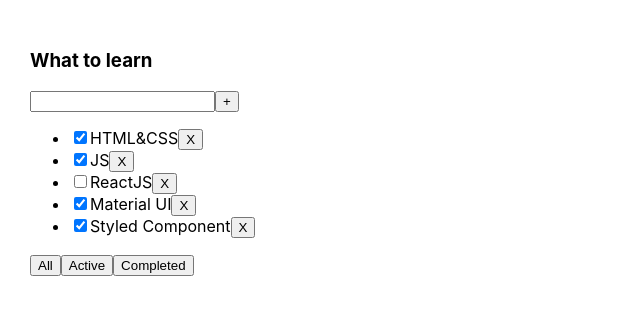
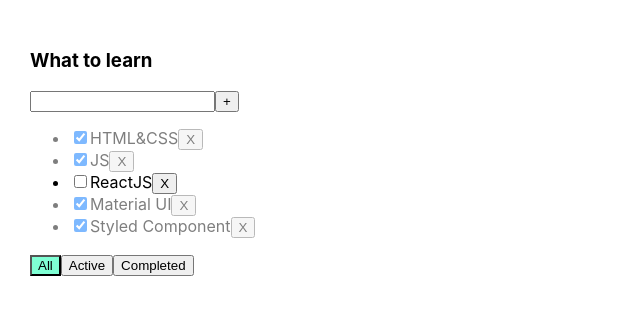
Before and after one commit to aigul-ermak/todolist-1, a React (Create React App) app: page / in a window 1280 px wide. Shown: the top 314 px of the page, without its empty margins (0-640 px from the left). Built offline with nearby package versions, Linux system fonts and the light colour scheme.

Commit message:
Lesson 4

```diff
--- a/src/App.css
+++ b/src/App.css
@@ -6,3 +6,20 @@
 .App > div {
   margin-right: 50px;
 }
+
+
+.error {
+  border: red 1px solid;
+}
+
+.error-message {
+  color: red;
+}
+
+.active-filter {
+  background-color: aquamarine;
+}
+
+.is-done {
+  opacity: 0.5;
+}
--- a/src/App.tsx
+++ b/src/App.tsx
@@ -17,15 +17,6 @@
     )
 
     let [filter, setFilter] = useState<'all'|'active'|'completed'>('all')
-
-    let tasksForTodolist = tasks;
-
-    if (filter === 'active') {
-        tasksForTodolist = tasks.filter(t => t.isDone === false)
-    }
-    if(filter === 'completed') {
-        tasksForTodolist = tasks.filter(t => t.isDone)
-    }
 
     function removeTask(id: string) {
     tasks = tasks.filter(t => t.id !== id)
@@ -48,6 +39,24 @@
 
     }
 
+    let tasksForTodolist = tasks;
+
+    if (filter === 'active') {
+        tasksForTodolist = tasks.filter(t => t.isDone === false)
+    }
+    if(filter === 'completed') {
+        tasksForTodolist = tasks.filter(t => t.isDone)
+    }
+
+    function changeStatus (id: string, isDone: boolean){
+
+    let task = tasks.find(t => t.id === id)
+        if (task) {
+            task.isDone = isDone;
+            setTasks([...tasks])
+        }
+    }
+
 
     return (
         <div className="App">
@@ -57,6 +66,8 @@
                 removeTask={removeTask}
                 changeFilter={changeFilter}
                 addTask={addTask}
+                changeStatus={changeStatus}
+                filter={filter}
             />
         </div>
     );
--- a/src/Todolist.tsx
+++ b/src/Todolist.tsx
@@ -14,23 +14,31 @@
     removeTask: (taskId: string) => void;
     changeFilter: (value: FilterValueType) => void;
     addTask: (title: string) => void;
+    changeStatus:(id: string, isDone: boolean) => void;
+    filter: FilterValueType;
 }
 
 const Todolist = (props: TodolistPropsType) => {
 
     const [title, setTitle] = useState<string>('')
+    let [error,setError] = useState<string>('')
 
     const addTask = () => {
-        props.addTask(title)
-
-        setTitle('');
+        if(title.trim() !=='') {
+            props.addTask(title);
+            setTitle('');
+        } else {
+            setError("Title!!!")
+        }
     }
 
     const onChangeHandler =(e: ChangeEvent<HTMLInputElement>) => {
        setTitle(e.currentTarget.value)
+        // console.log(e.currentTarget.value)
     }
 
     const onKeyPressHandler = (e: KeyboardEvent<HTMLInputElement>) => {
+        setError('')
         if (e.key === 'Enter') {
             addTask()
         }
@@ -54,15 +62,22 @@
                        onChange={onChangeHandler}
                        onKeyPress={onKeyPressHandler}/>
                 <button onClick={addTask}>+</button>
+
+                {error && <div className="error-message">{error}</div>}
+
             </div>
-            <ul>
+            <ul >
                 {props.tasks.map(t => {
 
                     const removeTaskHandler = () => {
                         props.removeTask(t.id)
                     }
+                    const onStatusChange = (e: ChangeEvent<HTMLInputElement>) => {
+                        let newIsDoneValue = e.currentTarget.checked;
+                        props.changeStatus(t.id, newIsDoneValue)
+                    }
                     return (
-                        <li key={t.id}><input type="checkbox" checked={t.isDone}/>
+                        <li key={t.id} className={t.isDone ? 'is-done' : ''}><input type="checkbox" checked={t.isDone} onChange={onStatusChange}/>
                             <span>{t.title}</span>
                             <button onClick={removeTaskHandler}>X</button>
                         </li>
@@ -71,9 +86,12 @@
                 }
             </ul>
             <div>
-                <button onClick={changeFilterHandlerAll}>All</button>
-                <button onClick={changeFilterHandlerActive}>Active</button>
-                <button onClick={changeFilterHandlerCompleted}>Completed</button>
+                <button className={props.filter === 'all' ? 'active-filter' : ''}
+                        onClick={changeFilterHandlerAll}>All</button>
+                <button onClick={changeFilterHandlerActive}
+                        className={props.filter === 'active' ? 'active-filter' : ''}>Active</button>
+                <button onClick={changeFilterHandlerCompleted}
+                        className={props.filter === 'completed' ? 'active-filter' : ''}>Completed</button>
             </div>
         </div>
     )
```
